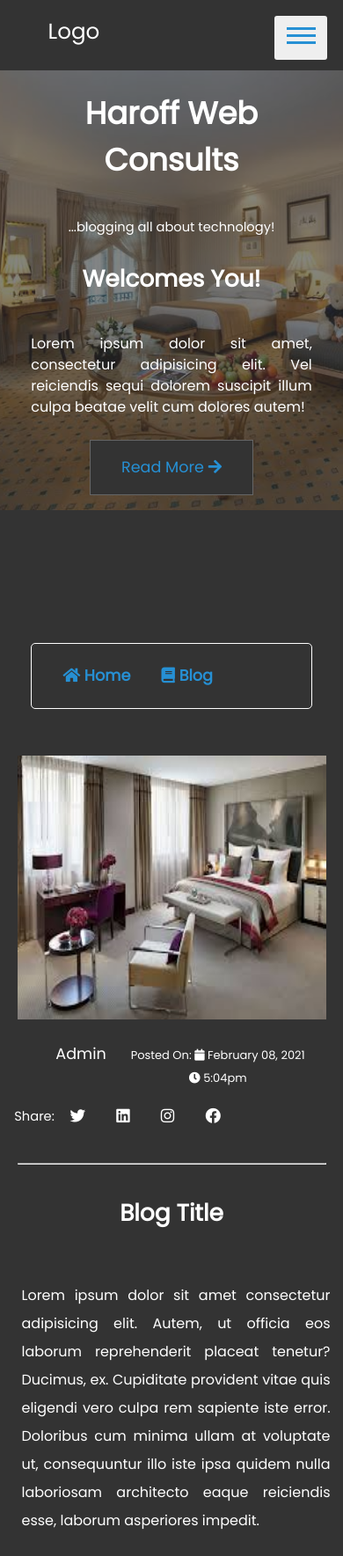
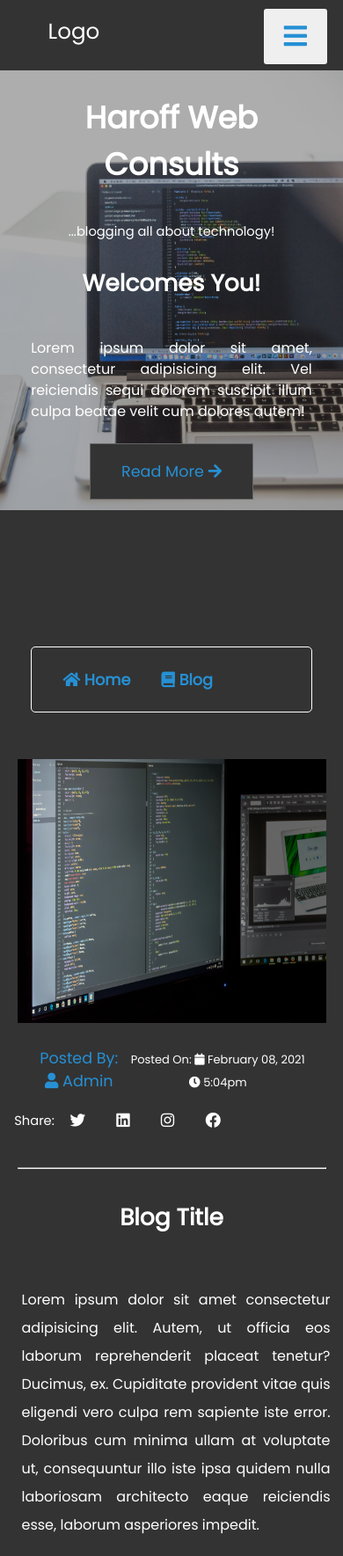
Before and after one commit to Horlawhumy-dev/haroffwebconsults, a plain HTML site: page blog.html in a window 390 px wide. Shown: the top 1769 px of the page at 88% size. Drawn offline with Linux system fonts and the light colour scheme.

Commit message:
modified files

```diff
--- a/app.js
+++ b/app.js
@@ -2,12 +2,12 @@
 // Hamburger Toggling
 
 // opening Button
-const openHamburger = document.querySelector('#open-toggle');
+const openHamburger = document.getElementById('open');
 
 let ulLinks = document.getElementById('links');
 
 openHamburger.addEventListener("click", () => {
-    // console.log(ulLinks.classList)
+    // console.log(ulLinks);
     ulLinks.classList.toggle('toggle-open');
 })
 
--- a/blog.html
+++ b/blog.html
@@ -16,9 +16,7 @@
         <nav id="nav">
             <div class="logo">Logo</div>
             <button id="open" class="btn-open">
-                <span class="span"></span>
-                <span class="span"></span>
-                <span class="span"></span>
+                <i class="fa fa-bars" aria-hidden="true"></i>
             </button>
             <ul id="links" class="flex">
                 <li>
@@ -59,11 +57,11 @@
     <main id="main">
 
        <section id="blog-section">
-           <img src="img/img1.jpeg" alt="">
+           <img src="img/post.jpg" alt="">
            <div class="card-content-prop">
 
                 <div class="admin">
-                    <i class="fa fa-people"></i> Admin
+                    Posted By: <i class="fa fa-user" aria-hidden="true"></i> Admin
                 </div>
 
                 <div class="post-prop">
@@ -138,6 +136,9 @@
 
         <hr>
         <!-- Section Comment -->
+        <h4>Comments</h4>
+
+        <hr>
         <section id="comment">
             <div class="comment-div">
                 <h5>Name Of The Person</h5>
@@ -175,7 +176,7 @@
         </section>
         <br>
 
-        <br>
+        <hr>
 
         <!-- Section A -->
         <section id="section-a" class="grid">
@@ -281,6 +282,7 @@
             </div>
 
             <div class="footer-form">
+                <h4>Subscribe To Weekly Newsletter</h4>
                 <form>
                     <input type="email" placeholder="Subscribe your mail...">
                     <button type="submit" class="btn-sub">Submit</button>
--- a/style.css
+++ b/style.css
@@ -1,9 +1,9 @@
 
 /*  Hamburger Toggle */
 
-button.toggle-open{
+.toggle-open{
     transform: translateX(0%);
-    transition: transform 1000ms cubic-bezier(0.5, 0, 0.5, 1);
+    /* transition: transform 1000ms cubic-bezier(0.5, 0, 0.5, 1); */
 }
 
 .toggle-close{
@@ -98,14 +98,14 @@ p{
 #showcase .bg-image{
     position: absolute;
     top: 5rem;
-    background: #333 url('img/bg.jpeg ');
+    background: #333 url('img/bg.jpg ');
     background-position: center;
     background-repeat: no-repeat;
     background-size: cover;
     width: 100%;
     height: 500px;
     z-index: -1;
-    opacity: 0.4;
+    opacity: 0.6;
 }
 
 
@@ -267,6 +267,12 @@ p{
     font-weight: 600;
 }
 
+.card .card-content p{
+    width: 90%;
+    margin: 0 auto;
+    padding: 0 5px;
+}
+
 #comment-section{
         background-color: #fff;
 }
@@ -320,7 +326,7 @@ p{
 }
 
 #section-c .content-text p{
-
+    background-color: #2690d4;
 }
 
 #section-c .content-wrap  .recent-posts{
@@ -350,9 +356,7 @@ p{
     color: black;
 }
 
-/* #section-c .content-wrap .recent-posts .post-prop span:first-child{
-    color: #2690d4;
-} */
+
 
 #section-c .content-wrap .recent-posts .post-prop span:last-child{
     color: blue;
@@ -366,13 +370,13 @@ section#comment .comment-div{
 }
 
 #comment .comment-div h5{
+    color: #2690d4;
     display: flex;
     justify-content: flex-start;
     margin-bottom: .5em;
 }
 
 #comment .comment-div p{
-    background-color: #ff0000;
     margin-bottom: 1em;
     margin-top: 0;
     line-height: 1.5;
@@ -483,6 +487,10 @@ section#comment .comment-div{
 .card-content-prop span{
     font-size: 13px;
     color: #fff;
+}
+
+.admin{
+    color: #2690d4;
 }
 
 .post-prop{
@@ -642,17 +650,16 @@ section#comment .comment-div{
         cursor: pointer;
         transition: transform 1000ms ease;
         outline: none;
-        padding: 1em;
+        padding: .5em 1em;
+        margin-top: -.6em;
     }
 
-    .btn-open .span{
-        background: #2690d4;
-        border: none;
-        display: block;
-        width:2.5em;
-        height: 3px;
-        margin-bottom: 5px;
+    .btn-open i{
+        color: #2690d4;
+        font-size: 30px;
+        padding: 10px;
     }
+
 
     .btn-open:hover{
         transform: translateY(-4px);
@@ -726,8 +733,8 @@ section#comment .comment-div{
     }
 
     /*  Hamburger Toggle */
-/*
-    .toggle-open{
+
+    /* .toggle-open{
         transform: translateX(0%);
         transition: transform 1000ms cubic-bezier(0.5, 0, 0.5, 1);
     }
@@ -735,9 +742,9 @@ section#comment .comment-div{
     .toggle-close{
         transform: translateX(1000%);
         transition: transform 1000ms cubic-bezier(0.5, 0, 0.5, 1);
-    }
+    } */
 
-     */
+
     #section-c .content-wrap a{
         width: 100%;
     }
```
Also changed, not shown: about.html (+2 -4 lines), contact.html (+2 -4 lines), index.html (+7 -12 lines), img/bg.jpg (added), img/pexels-bich-tran-669996.jpg (added), img/pexels-paras-katwal-4218883.jpg (added), img/pexels-pixabay-270348.jpg (added), img/post.jpg (added), img/room.jpeg (renamed from img/bg.jpeg), 3 other files.
